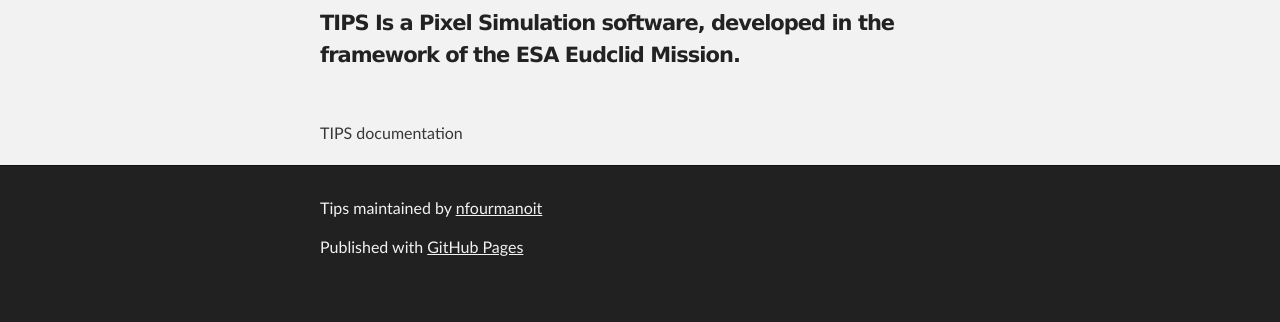
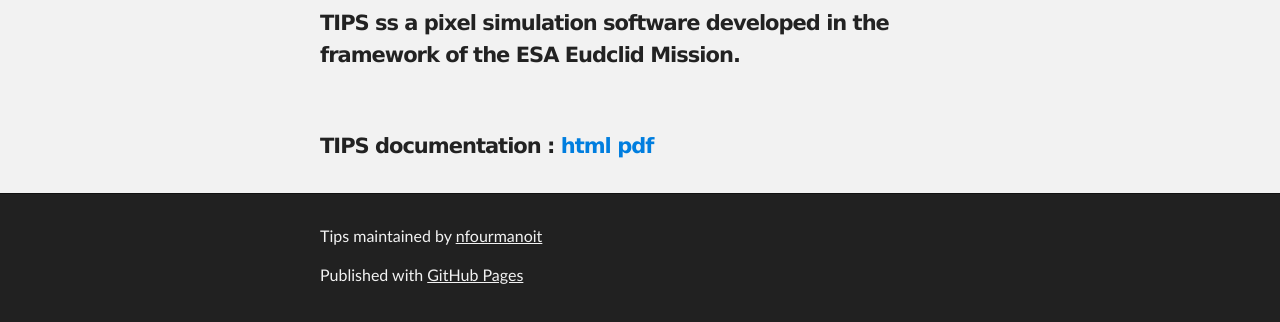
Before and after one commit to nfourmanoit/TIPS, a plain HTML site: page index.html in a window 1280 px wide. Shown: the part 252-574 px from the top of the page. Drawn offline with Linux system fonts and the light colour scheme.

Commit message:
Update index.html

```diff
--- a/index.html
+++ b/index.html
@@ -33,11 +33,15 @@
       <section id="main_content" class="inner">
         <h4>
 <a name="project_descr" class="anchor" href="project_descr"><span class="octicon octicon-link"></span></a>
-TIPS Is a Pixel Simulation software, developed in the framework of the ESA Eudclid Mission.
+TIPS ss a pixel simulation software developed in the framework of the ESA Eudclid Mission.
         </h4>
       </section>
       <section id="doc_content" class="inner">
-<a name="doc_descr" class="anchor" href="doc_descr"><span class="octicon octicon-link"></span></a>TIPS documentation
+        <h4>
+<a name="doc_descr" class="anchor" href="doc_descr"><span class="octicon octicon-link"></span></a>TIPS documentation :
+<a href="https://github.com/nfourmanoit/TIPS/blob/master/doc/html/index.html">html</a>
+<a href="https://github.com/nfourmanoit">pdf</a>
+        </h4>
       </section>
     </div>
 
```
